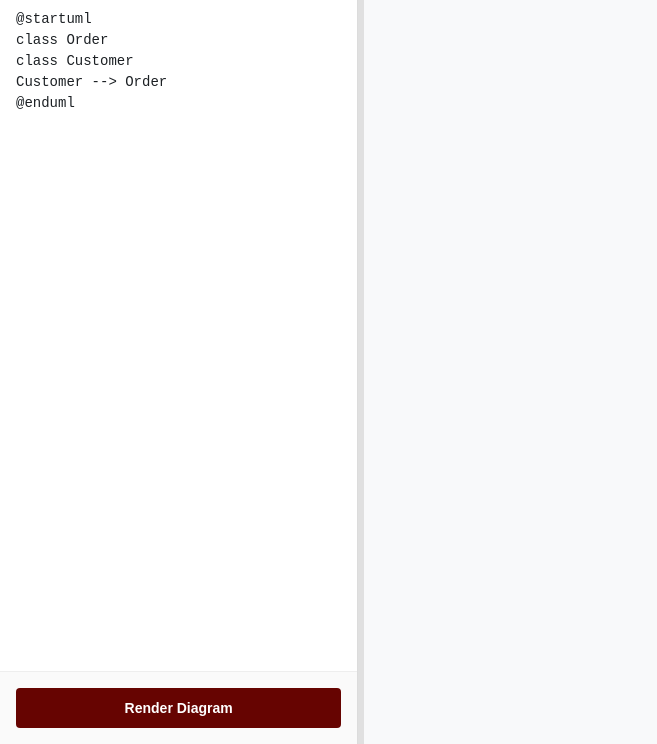
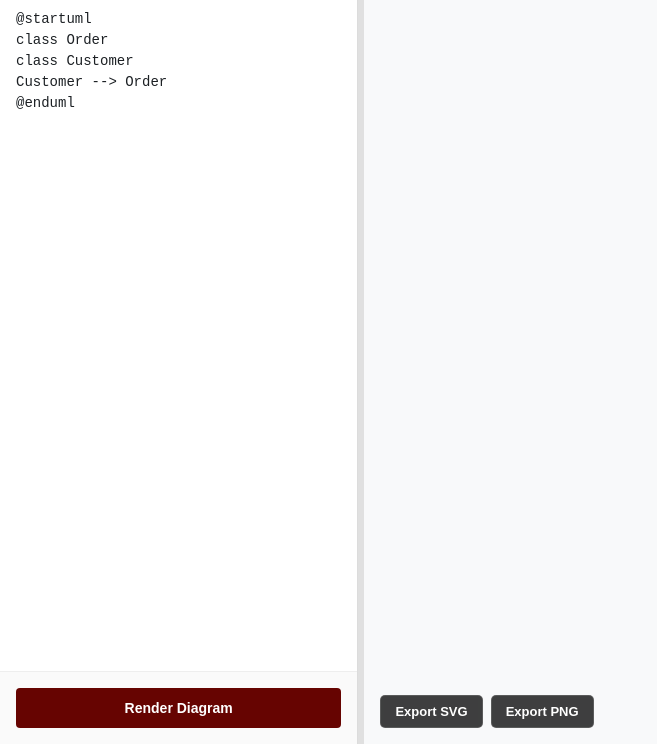
Before and after one commit to Chetoh16/plantuml-drag-and-edit, a website: page public/index.html in a window 1280 px wide. Shown: the part 56-800 px from the top of the page, without its empty margins (0-657 px from the left). Drawn offline with Linux system fonts and the light colour scheme.

Commit message:
feat: style buttons

```diff
--- a/public/styles.css
+++ b/public/styles.css
@@ -96,7 +96,7 @@ html, body {
 }
 
 #renderBtn:hover {
-  background-color: rgb(212, 11, 4);
+  background-color: #d40b04;
 }
 
 /* Resizer Handle */
@@ -124,8 +124,17 @@ html, body {
   background-color: #f8f9fa;
 }
 
+/* Inner wrapper that actually receives the rawSvg.
+   Kept separate from .diagram-column so the export bar (a sibling,
+   not a child of this div) never gets wiped out by a re-render. */
+.svg-canvas {
+  width: 100%;
+  height: 100%;
+}
+
+
 /* SVG Styling */
-.diagram-column svg {
+.svg-canvas svg {
   display: block;
   cursor: default;
 }
@@ -138,3 +147,30 @@ html, body {
 .pu-node.dragging {
   cursor: grabbing;
 }
+
+/* Pinned to the bottom-left corner of the diagram column*/
+.export-bar {
+  position: absolute;
+  bottom: 16px;
+  left: 16px;
+  display: flex;
+  gap: 8px;
+  z-index: 20; /* above the SVG so clicks always reach the buttons */
+}
+
+.export-bar button {
+  padding: 8px 14px;
+  font-size: 13px;
+  font-weight: 600;
+  color: #ffffff;
+  background-color: rgba(30, 30, 30, 0.85);
+  border: 1px solid rgba(255, 255, 255, 0.15);
+  border-radius: 5px;
+  cursor: pointer;
+  backdrop-filter: blur(2px);
+  transition: background-color 0.15s ease;
+}
+
+.export-bar button:hover {
+  background-color: #d40b04;
+}
```
Also changed, not shown: public/index.html (+1 -0 lines).
